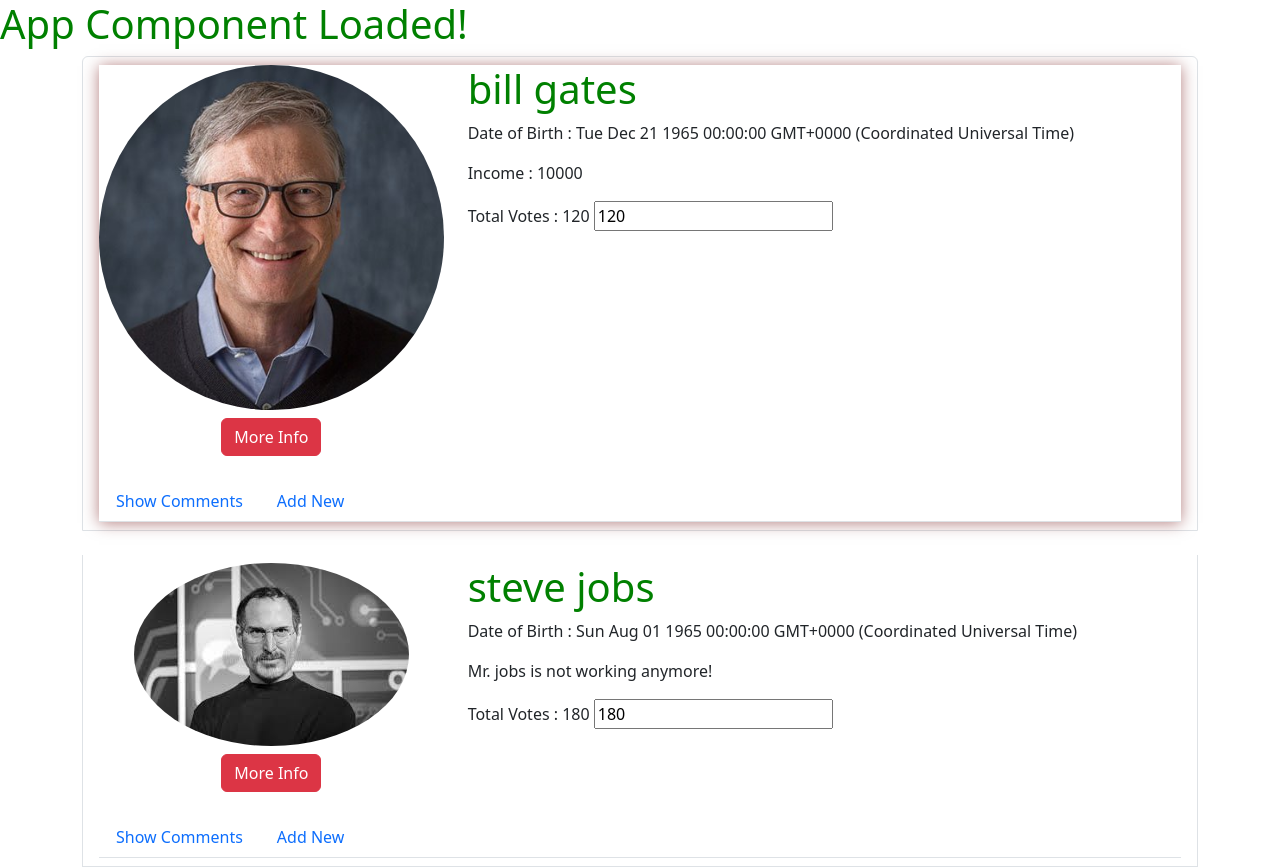
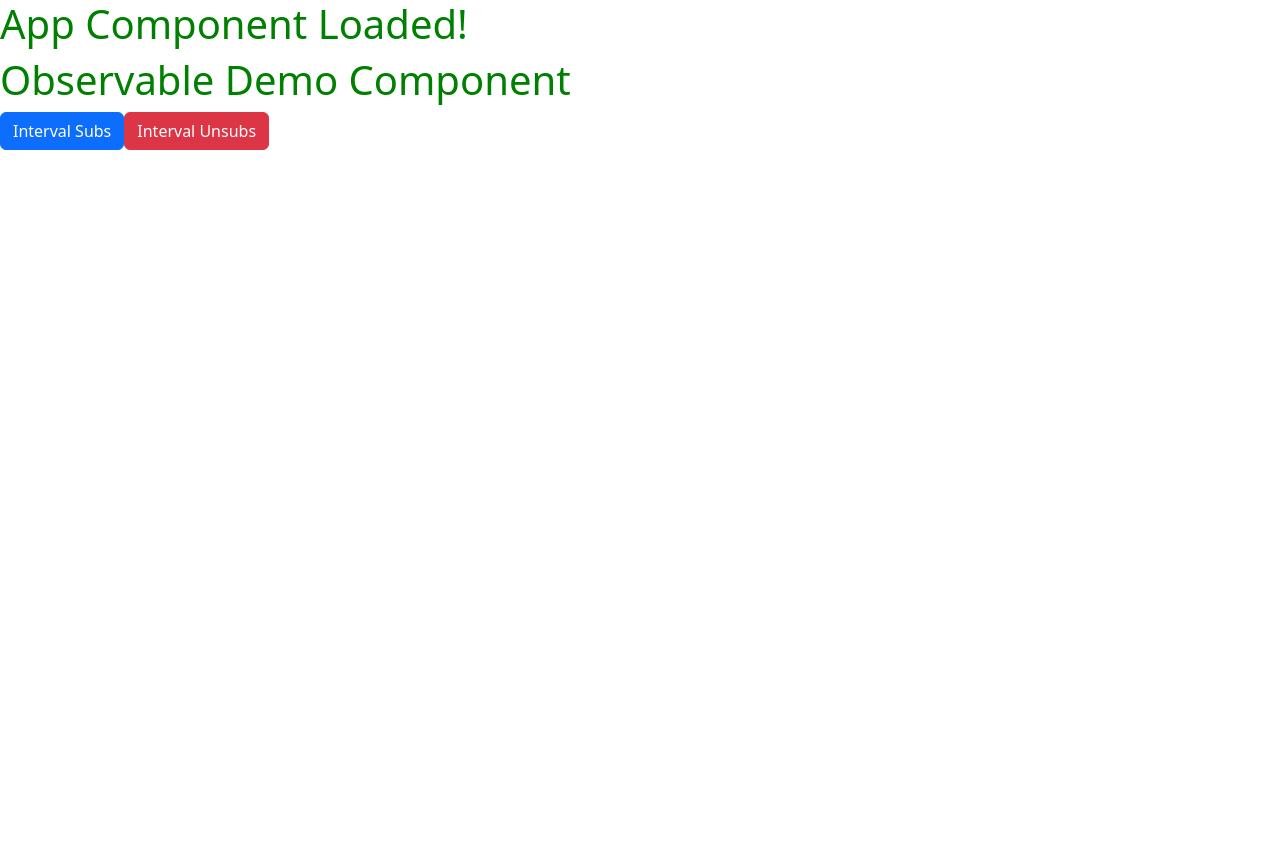
Before and after one commit to synergy2411/nov-23-syne, an Angular app in the folder first-app/: page / in a window 1280 px wide. Shown: the top 868 px of the page. After the commit the page ends 800 px from the top, so only its background shows below. Built offline with nearby package versions, Linux system fonts and the light colour scheme.

Commit message:
interval observable added

```diff
--- a/first-app/src/app/app.component.html
+++ b/first-app/src/app/app.component.html
@@ -8,4 +8,5 @@
 
 <!-- <app-auth></app-auth> -->
 
-<app-users></app-users>
+<app-observable-demo></app-observable-demo>
+<!-- <app-users></app-users> -->
--- a/first-app/src/app/app.module.ts
+++ b/first-app/src/app/app.module.ts
@@ -18,6 +18,8 @@
 import { FilterPipe } from './pipes/filter.pipe';
 import { CommentFormComponent } from './components/users/comment-form/comment-form.component';
 import { AuthComponent } from './components/auth/auth.component';
+import { DataService } from './services/data.service';
+import { ObservableDemoComponent } from './components/demo/observable-demo/observable-demo.component';
 
 @NgModule({
   declarations: [
@@ -38,6 +40,7 @@
     FilterPipe,
     CommentFormComponent,
     AuthComponent,
+    ObservableDemoComponent,
   ],
   imports: [
     // Modules - Built-in | Custom Modules
--- /dev/null
+++ b/first-app/src/app/components/demo/observable-demo/observable-demo.component.html
@@ -0,0 +1,9 @@
+<h1>Observable Demo Component</h1>
+
+<button class="btn btn-primary" (click)="onIntervalSubscribe()">
+  Interval Subs
+</button>
+
+<button class="btn btn-danger" (click)="onIntervalUnsubscribe()">
+  Interval Unsubs
+</button>
--- /dev/null
+++ b/first-app/src/app/components/demo/observable-demo/observable-demo.component.ts
@@ -0,0 +1,29 @@
+import { Component, OnInit } from '@angular/core';
+import { Subscription, interval } from 'rxjs';
+
+@Component({
+  selector: 'app-observable-demo',
+  templateUrl: './observable-demo.component.html',
+  styleUrls: ['./observable-demo.component.css'],
+})
+export class ObservableDemoComponent implements OnInit {
+  interval$ = interval(1000);
+
+  unSub: Subscription;
+
+  constructor() {}
+
+  ngOnInit(): void {}
+
+  onIntervalSubscribe() {
+    this.unSub = this.interval$.subscribe({
+      next: (data) => console.log('Data : ', data),
+      error: (err) => console.error(err),
+      complete: () => console.log('COMPLETED'),
+    });
+  }
+
+  onIntervalUnsubscribe() {
+    this.unSub.unsubscribe();
+  }
+}
--- a/first-app/src/app/components/users/users.component.ts
+++ b/first-app/src/app/components/users/users.component.ts
@@ -7,6 +7,7 @@
   selector: 'app-users',
   templateUrl: './users.component.html',
   styleUrls: ['./users.component.css'],
+  // providers : [DataService]
 })
 export class UsersComponent implements OnInit {
   users: IUser[];
```
Also changed, not shown: first-app/src/app/components/demo/observable-demo/observable-demo.component.css (added), 2 other files (tests, documents, lock files or other folders).
